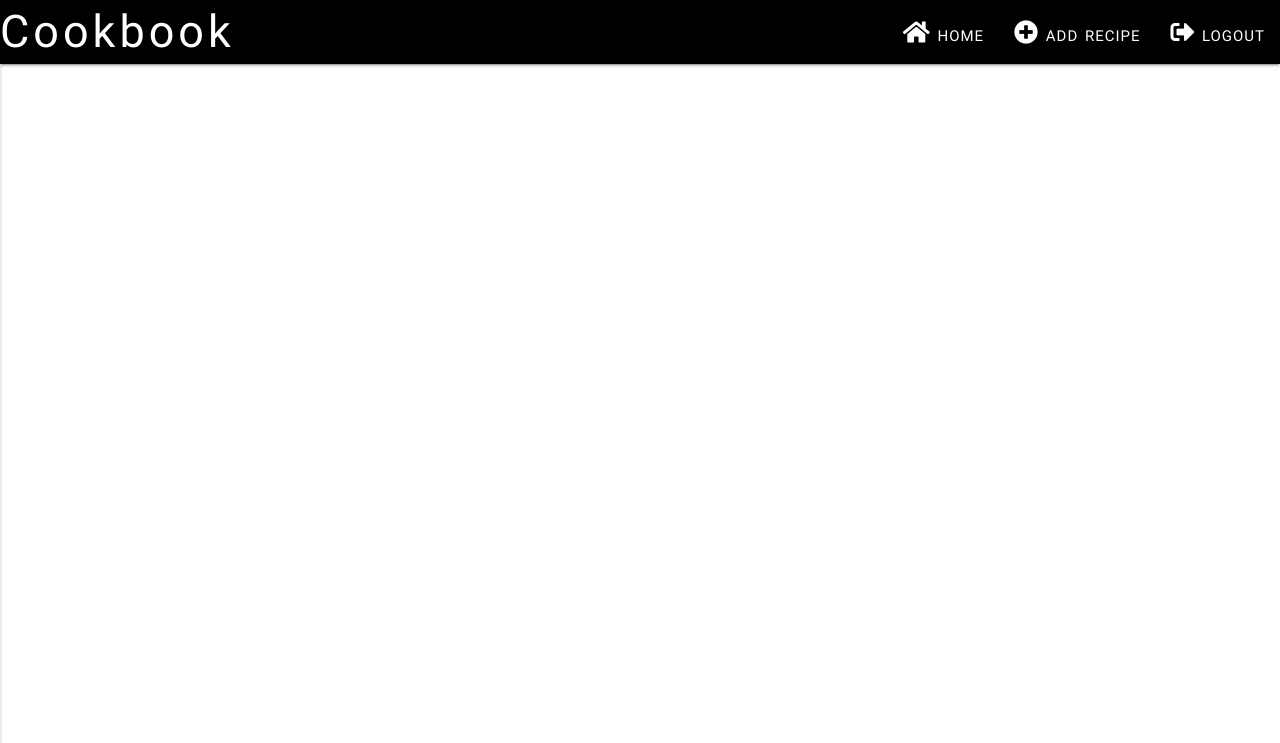
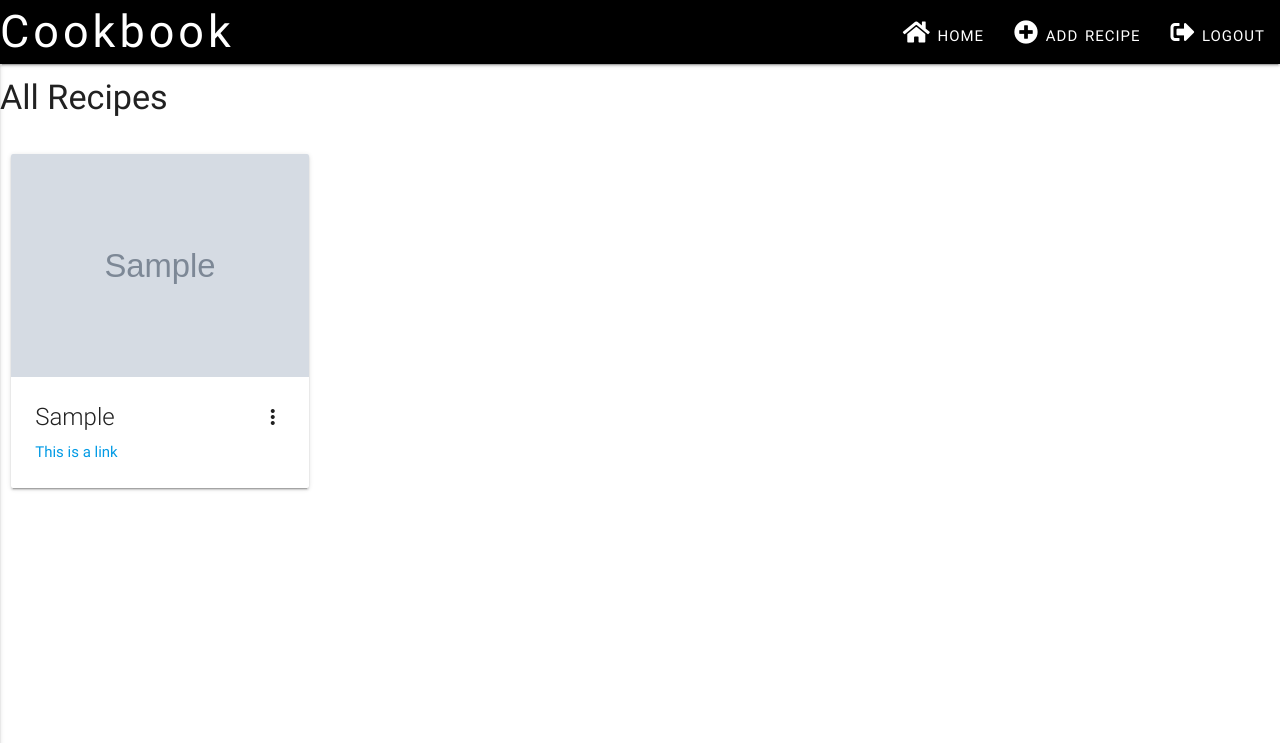
Before and after one commit to pramcistudent/cookbook-project3, a Flask app: page /get_recipes in a window 1280 px wide. Shown: the top 743 px of the page. Run offline with Flask 2, Linux system fonts and the light colour scheme; grey boxes marked "Sample" are stand-in pictures; a database or web service that is not in the repository returns one stand-in record (values such as "Sample title"); some libraries are stand-ins or nearby versions.

Commit message:
Add recipes by dish type to homepage

```diff
--- a/app.py
+++ b/app.py
@@ -12,7 +12,7 @@ mongo = PyMongo(app)
 @app.route('/get_recipes')
 def get_recipes():
     return render_template("index.html",
-    recipes=mongo.db.recipes.find())
+    dishes=mongo.db.dishes.find())
 
 if __name__ == '__main__':
     app.run(host=os.environ.get('IP'),
--- a/static/css/style.css
+++ b/static/css/style.css
@@ -1,4 +1,5 @@
 
+/*----- Navbar -----*/
 nav {
     background-color: black;
 }
@@ -15,8 +16,13 @@ nav .brand-logo {
     letter-spacing: 1px;
 }
 
-/* Media Queries */
+/*----- Home -----*/
+.heading {
+    margin-bottom: 30px;
+    margin-top: 15px;
+}
 
+/*----- Media Queries -----*/
 @media screen and (min-width: 600px) {
     nav .brand-logo {
         font-size: 45px;
--- a/templates/index.html
+++ b/templates/index.html
@@ -1,8 +1,26 @@
 {% extends 'base.html' %}
 {% block content %}
 
-        {% for recipe in recipes %}
+<h4 class="heading">All Recipes</h4>
+   <div class="row">
+      {% for dish in dishes %}
+      <div class="col s8 offset-s2 m3">
+         <div class="card">
+            <div class="card-image waves-effect waves-block waves-light">
+               <img class="activator" src="{{dish.dish_image}}">
+            </div>
+            <div class="card-content">
+               <span class="card-title activator grey-text text-darken-4">{{dish.dish_type}}<i class="material-icons right">more_vert</i></span>
+               <p><a href="#">This is a link</a></p>
+            </div>
+            <div class="card-reveal">
+               <span class="card-title grey-text text-darken-4"><i class="material-icons right">close</i>{{dish.dish_type}}</span>
+               <p>{{dish.dish_description}}</p>
+            </div>
+         </div>
+      </div>
+      {% endfor %}
+   </div>
 
-        {% endfor %}
 
 {% endblock %}
```
